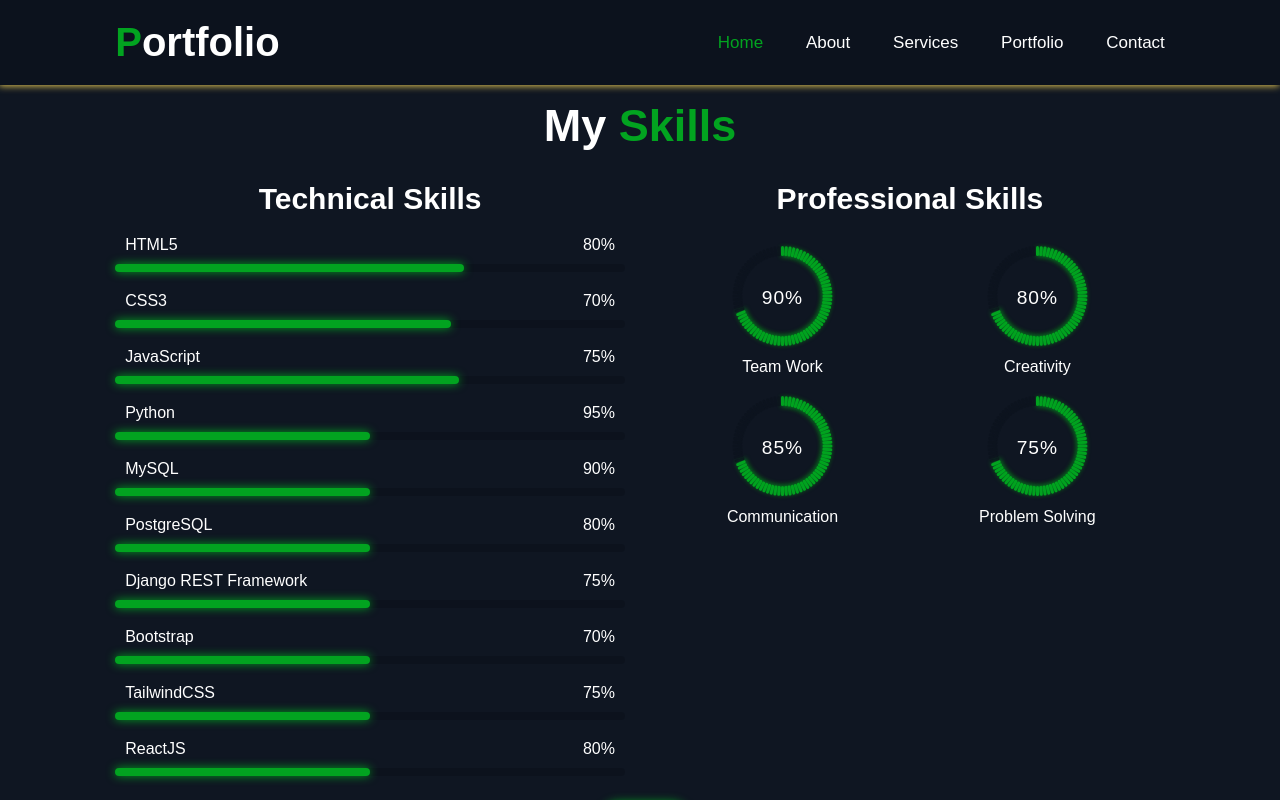
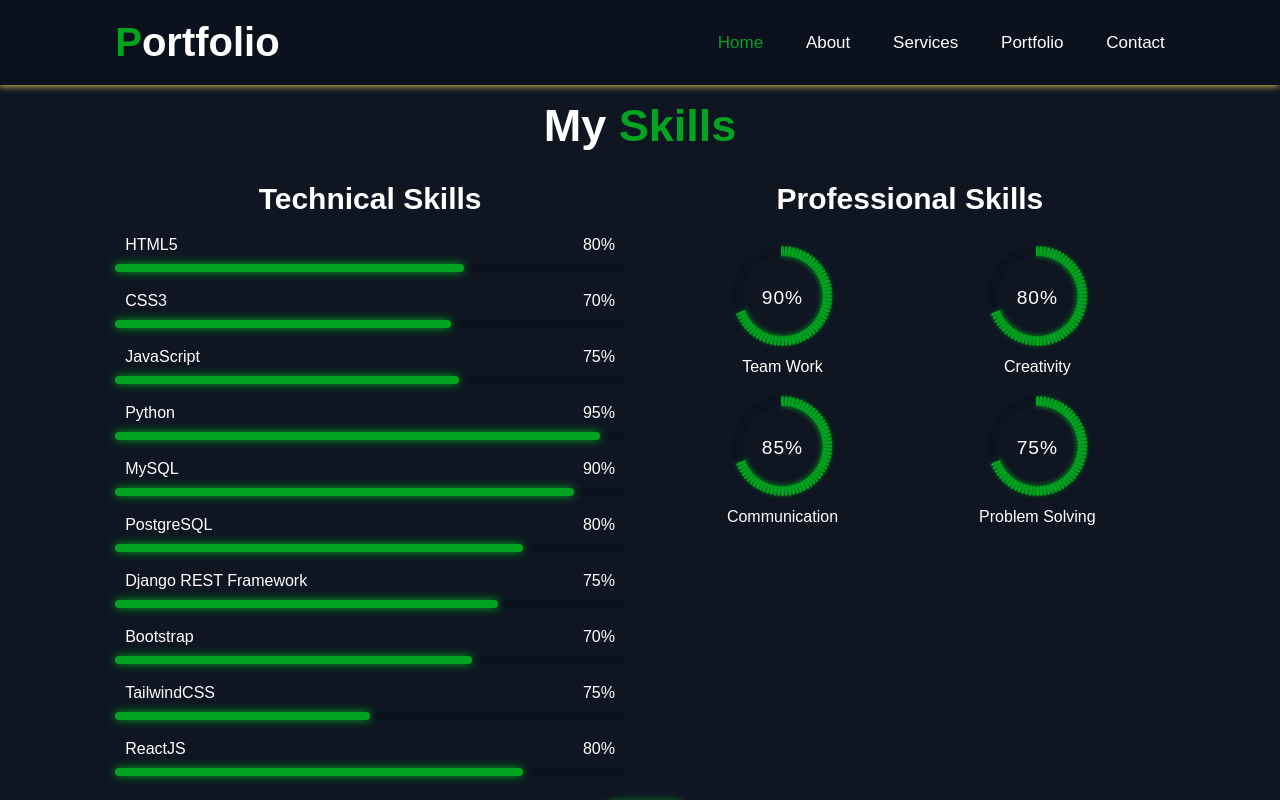
Before and after one commit to Dhruv1Gupta/My_Portfoloio_Website, a plain HTML site: page index.html in a window 1280 px wide. Both pictures are taken after a click on the link "My Skills". Shown: the part 800-1600 px from the top of the page. Drawn offline with nearby package versions, Linux system fonts and the light colour scheme.

Commit message:
commited

```diff
--- a/style.css
+++ b/style.css
@@ -303,9 +303,29 @@ span {
   width: 75%;
   animation: javascript 4.5s;
 }
-.skills-bar .bar .cplusplus {
+.skills-bar .bar .python {
+  width: 95%;
+  animation: python 5s;
+}
+.skills-bar .bar .mySQL {
+  width: 90%;
+  animation: mySQL 5s;
+}
+.skills-bar .bar .postgreSQL {
   width: 80%;
-  animation: cplusplus 5s;
+  animation: postgreSQL 5s;
+}
+.skills-bar .bar .django {
+  width: 75%;
+  animation: django 5s;
+}
+.skills-bar .bar .bootstrap {
+  width: 70%;
+  animation: bootstrap 5s;
+}
+.skills-bar .bar .reactJS {
+  width: 80%;
+  animation: reactJS 5s;
 }
 
 /* Animations of Skills*/
@@ -481,13 +501,9 @@ span {
   transform: scale(1.02);
 }
 
-.services-box i {
-  font-size: 7rem;
+.services-box h3 {
+  font-size: 3.6rem;
   color: var(--main-color);
-}
-
-.services-box h3 {
-  font-size: 2.6rem;
 }
 
 .services-box p {
```
